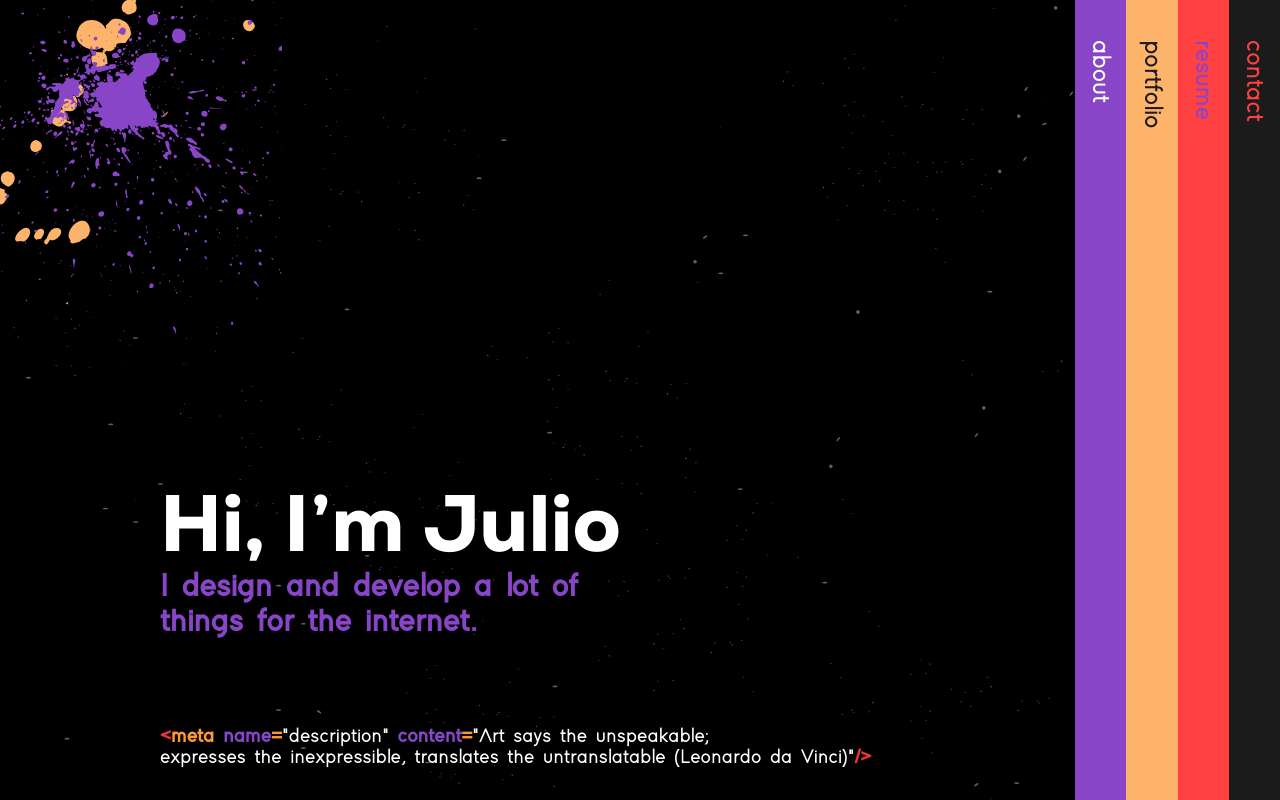
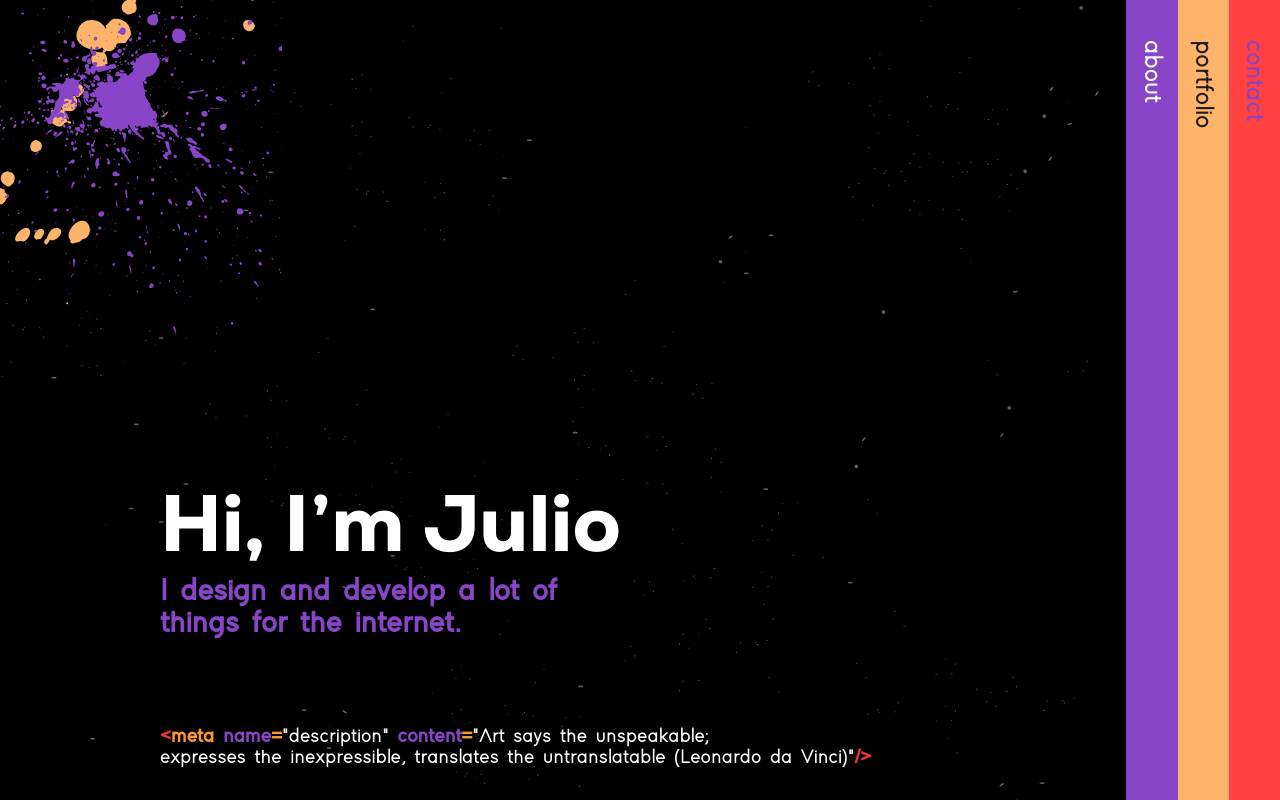
Before and after one commit to juliokozarewicz/portfoliojk, a Django app: page / in a window 1280 px wide. Run offline with Django 4.2, Linux system fonts and the light colour scheme.

Commit message:
delete resume

```diff
--- a/core/static/core/css/base.css
+++ b/core/static/core/css/base.css
@@ -78,16 +78,6 @@ body .content nav a:nth-child(3):hover {
     color: var(--black-std);
 }
 
-body .content nav a:nth-child(4) {
-    background-color: var(--black-std);
-    color: var(--red-std);
-}
-
-body .content nav a:nth-child(4):hover {
-    background-color: var(--white-std);
-    color: var(--black-std);
-}
-
 body .content nav a p {
     font-size: 2vw;
     margin-top: 5vh;
--- a/core/static/core/css/home.css
+++ b/core/static/core/css/home.css
@@ -65,7 +65,7 @@ body section .homediv .title {
 }
 
 body section .homediv .sub-title {
-    font-size: 4vh;
+    font-size: 3.8vh;
     font-family: adam-bold;
     position: fixed;
     bottom: 20vh;
--- a/core/templates/core/base.html
+++ b/core/templates/core/base.html
@@ -18,7 +18,6 @@
         <nav>
             <a><p>about</p></a>
             <a><p>portfolio</p></a>
-            <a><p>resume</p></a>
             <a><p>contact</p></a>
         </nav>
     </section>
```
